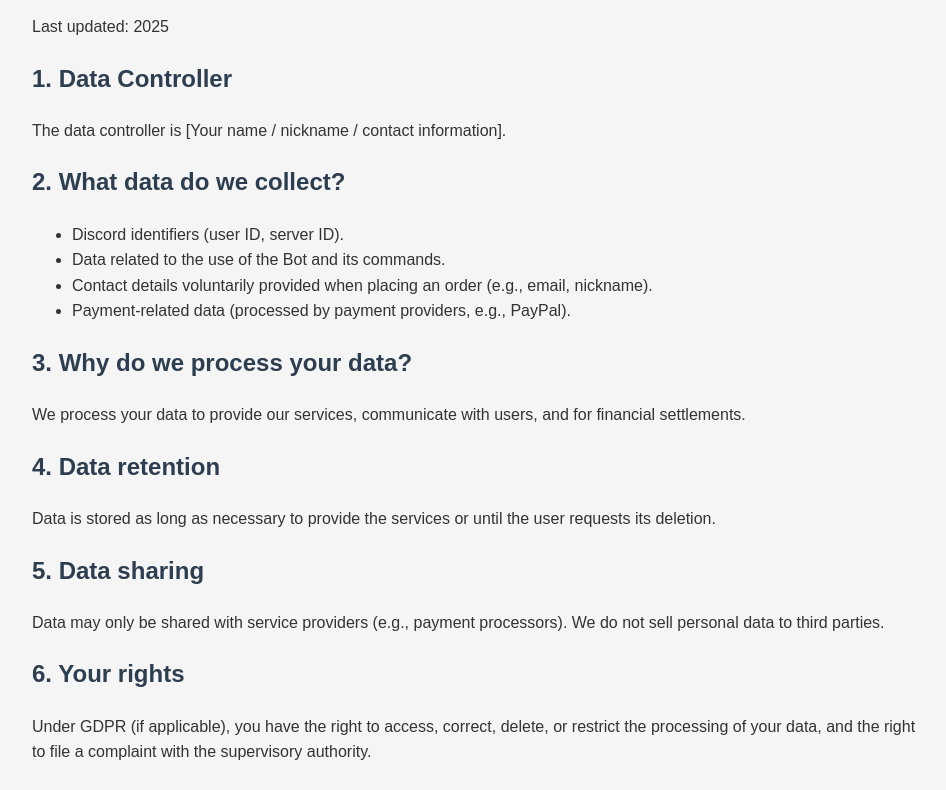
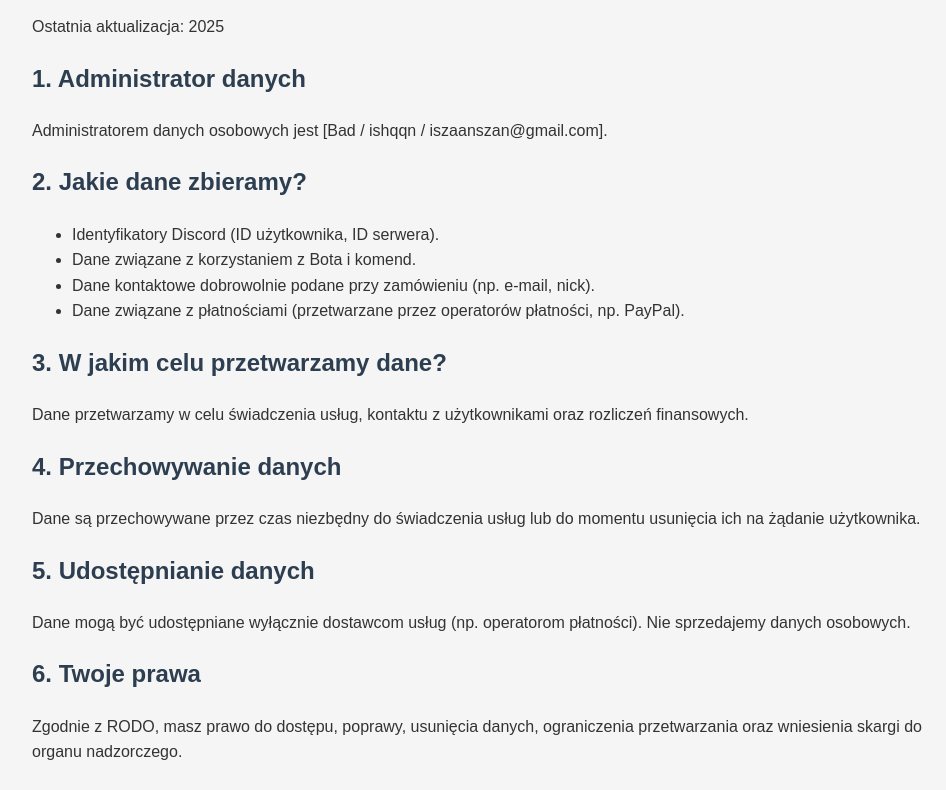
Before and after one commit to Ishqqn/Polityka-Warunki-PL-EN, a plain HTML site: page polityka.html in a window 1280 px wide. Shown: the part 100-890 px from the top of the page, without its empty margins (158-1104 px from the left). Drawn offline with Linux system fonts and the light colour scheme.

Commit message:
polityka.html

```diff
--- a/polityka.html
+++ b/polityka.html
@@ -1,9 +1,9 @@
 <!DOCTYPE html>
-<html lang="en">
+<html lang="pl">
 <head>
     <meta charset="UTF-8">
     <meta name="viewport" content="width=device-width, initial-scale=1.0">
-    <title>Privacy Policy</title>
+    <title>Polityka Prywatności</title>
     <style>
         body {
             font-family: Arial, sans-serif;
@@ -25,34 +25,34 @@
     </style>
 </head>
 <body>
-    <h1>Privacy Policy</h1>
-    <p>Last updated: 2025</p>
+    <h1>Polityka Prywatności</h1>
+    <p>Ostatnia aktualizacja: 2025</p>
 
-    <h2>1. Data Controller</h2>
-    <p>The data controller is [Your name / nickname / contact information].</p>
+    <h2>1. Administrator danych</h2>
+    <p>Administratorem danych osobowych jest [Bad / ishqqn / iszaanszan@gmail.com].</p>
 
-    <h2>2. What data do we collect?</h2>
+    <h2>2. Jakie dane zbieramy?</h2>
     <ul>
-        <li>Discord identifiers (user ID, server ID).</li>
-        <li>Data related to the use of the Bot and its commands.</li>
-        <li>Contact details voluntarily provided when placing an order (e.g., email, nickname).</li>
-        <li>Payment-related data (processed by payment providers, e.g., PayPal).</li>
+        <li>Identyfikatory Discord (ID użytkownika, ID serwera).</li>
+        <li>Dane związane z korzystaniem z Bota i komend.</li>
+        <li>Dane kontaktowe dobrowolnie podane przy zamówieniu (np. e-mail, nick).</li>
+        <li>Dane związane z płatnościami (przetwarzane przez operatorów płatności, np. PayPal).</li>
     </ul>
 
-    <h2>3. Why do we process your data?</h2>
-    <p>We process your data to provide our services, communicate with users, and for financial settlements.</p>
+    <h2>3. W jakim celu przetwarzamy dane?</h2>
+    <p>Dane przetwarzamy w celu świadczenia usług, kontaktu z użytkownikami oraz rozliczeń finansowych.</p>
 
-    <h2>4. Data retention</h2>
-    <p>Data is stored as long as necessary to provide the services or until the user requests its deletion.</p>
+    <h2>4. Przechowywanie danych</h2>
+    <p>Dane są przechowywane przez czas niezbędny do świadczenia usług lub do momentu usunięcia ich na żądanie użytkownika.</p>
 
-    <h2>5. Data sharing</h2>
-    <p>Data may only be shared with service providers (e.g., payment processors). We do not sell personal data to third parties.</p>
+    <h2>5. Udostępnianie danych</h2>
+    <p>Dane mogą być udostępniane wyłącznie dostawcom usług (np. operatorom płatności). Nie sprzedajemy danych osobowych.</p>
 
-    <h2>6. Your rights</h2>
-    <p>Under GDPR (if applicable), you have the right to access, correct, delete, or restrict the processing of your data, and the right to file a complaint with the supervisory authority.</p>
+    <h2>6. Twoje prawa</h2>
+    <p>Zgodnie z RODO, masz prawo do dostępu, poprawy, usunięcia danych, ograniczenia przetwarzania oraz wniesienia skargi do organu nadzorczego.</p>
 
     <footer>
-        &copy; 2025 [Your name / Discord server]. All rights reserved.
+        &copy; 2025 [Bad / Pro Server Makers]. Wszelkie prawa zastrzeżone.
     </footer>
 </body>
 </html>
```
